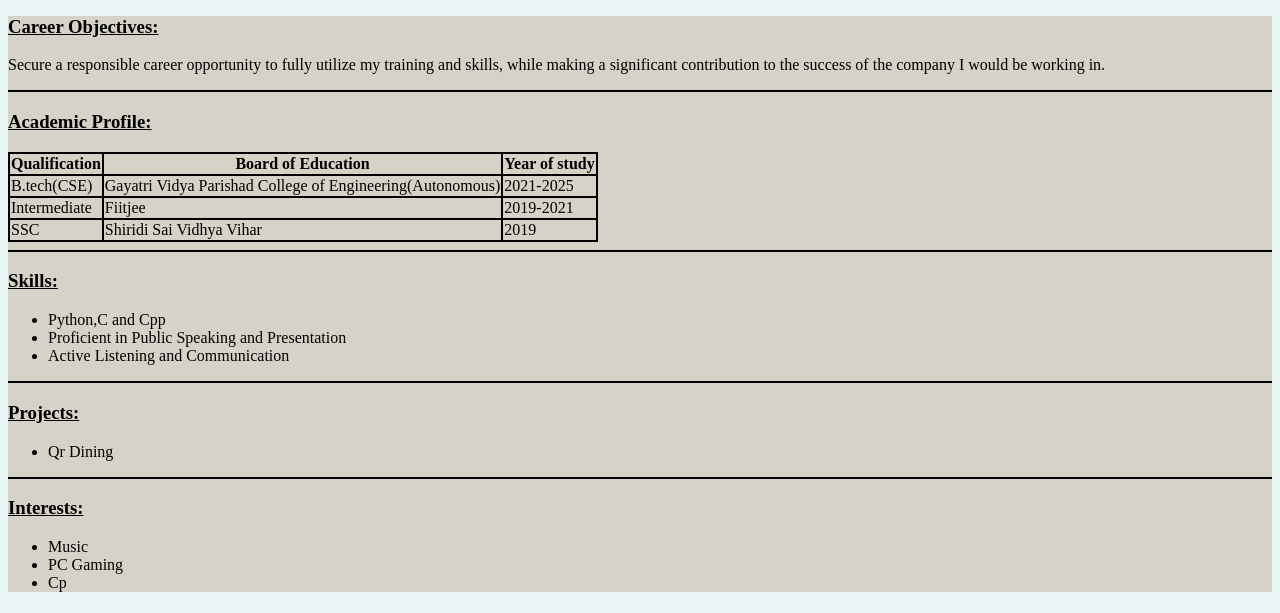
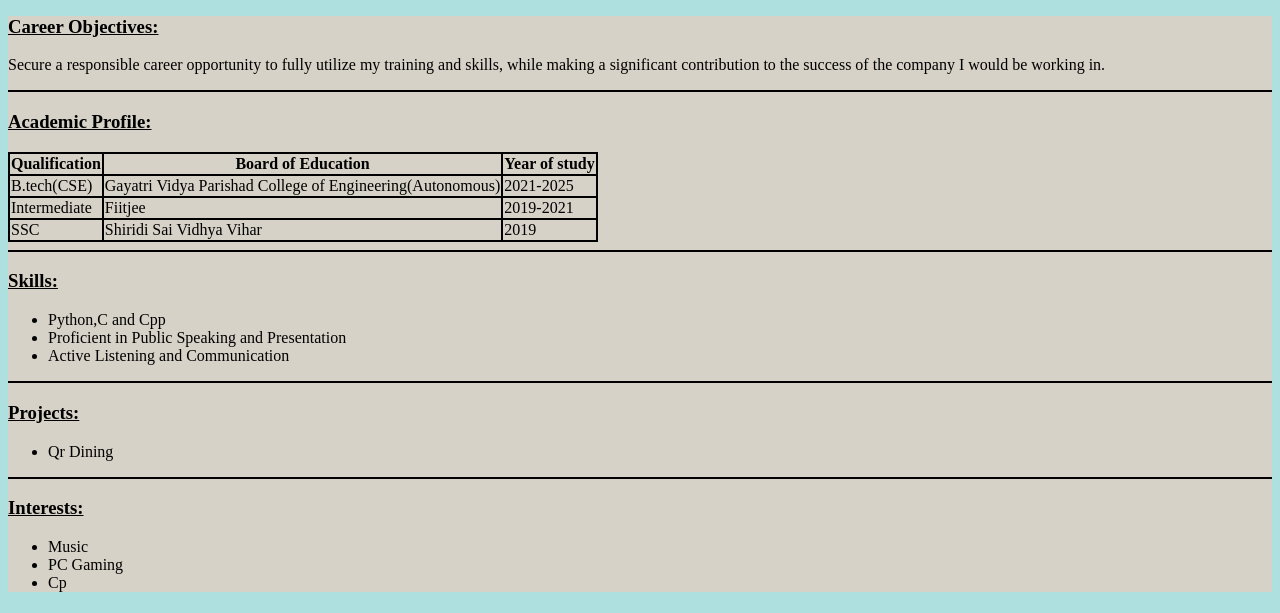
Before and after one commit to AetherGb/Profile, a plain HTML site: page index.html in a window 1280 px wide. Shown: the part 187-800 px from the top of the page. Drawn offline with Linux system fonts and the light colour scheme.

Commit message:
Update index.html
bg color change

```diff
--- a/index.html
+++ b/index.html
@@ -7,7 +7,7 @@
     <title>My Profile</title>
 </head>
 
-<body style="background-color: #EAF6F6;">
+<body style="background-color: #aee0e0;">
     <div class="cyan">
         <table>
             <tr>
```
